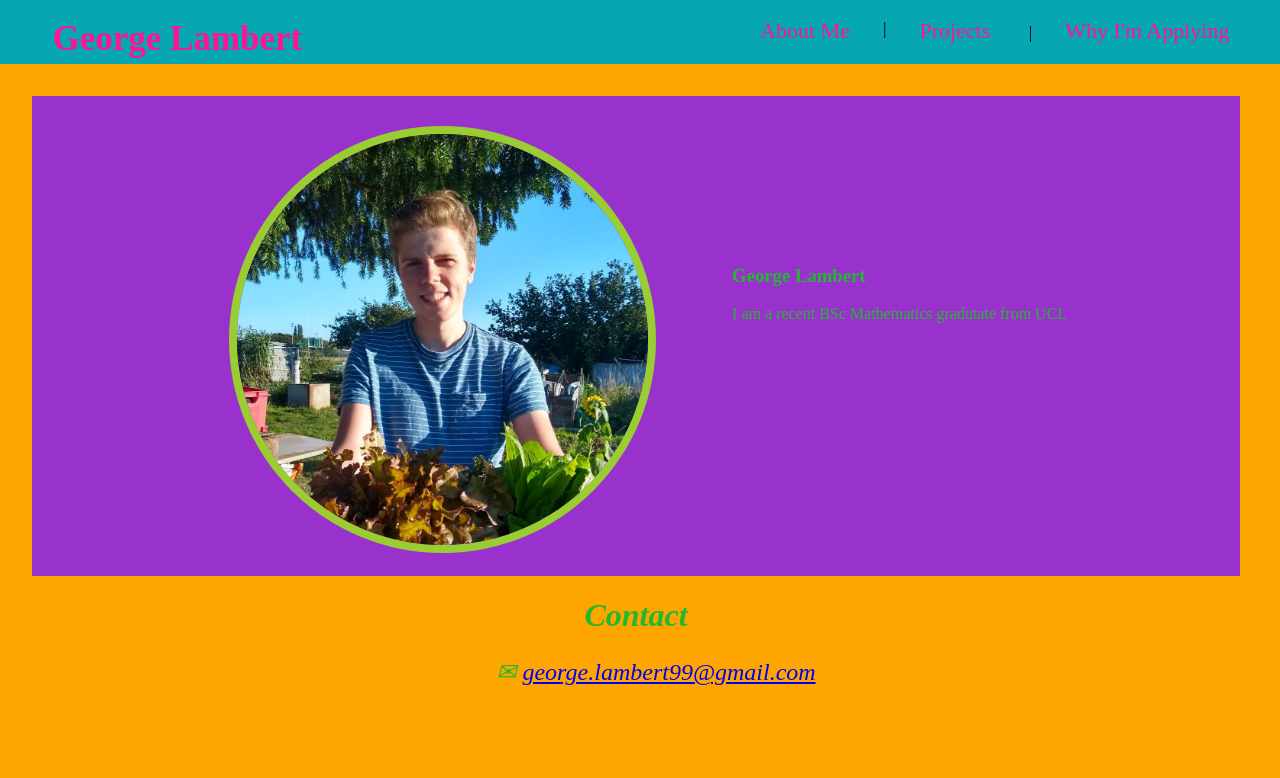
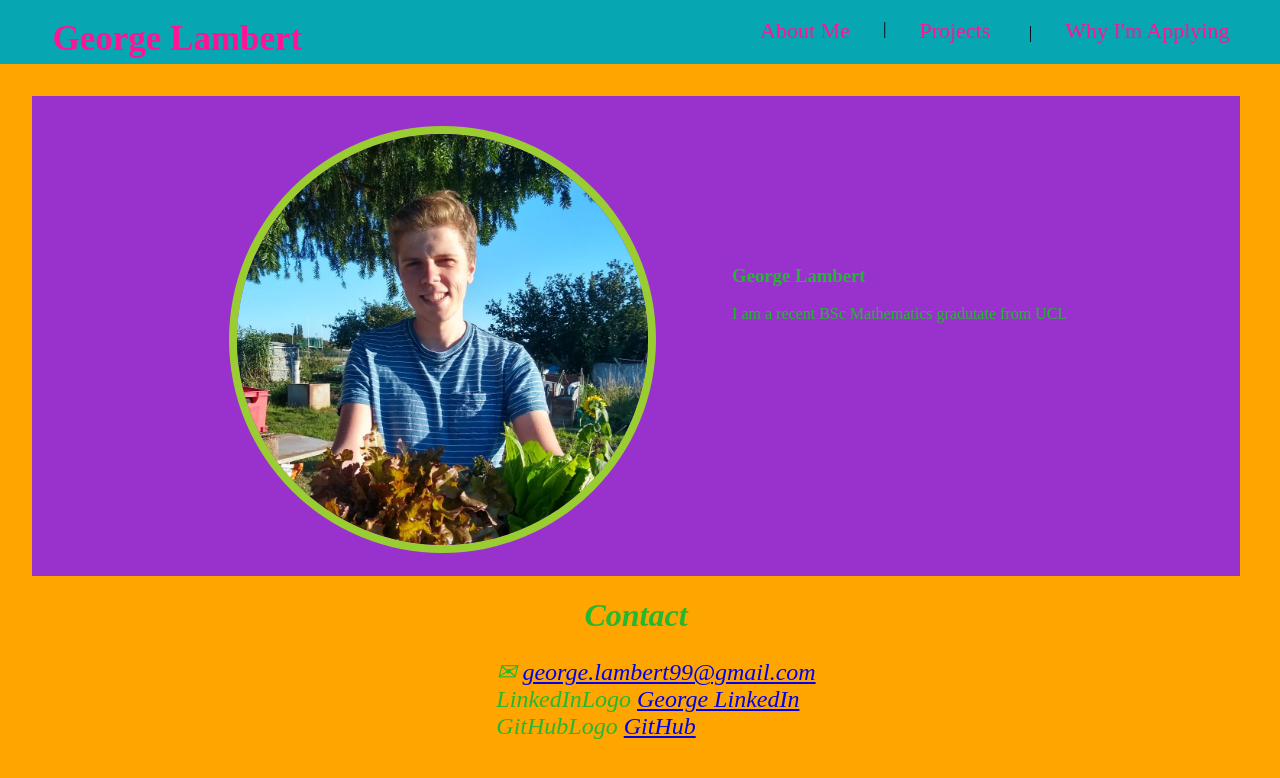
Before and after one commit to Glombort/FAC-Application-website, a plain HTML site: page index.html in a window 1280 px wide. Drawn offline with Linux system fonts and the light colour scheme.

Commit message:
Contact linked, need to find logos

```diff
--- a/index.html
+++ b/index.html
@@ -45,6 +45,12 @@
             <li>
               &#9993; <a href="mailto:george.lambert99@gmail.com">george.lambert99@gmail.com</a>
             </li>
+            <li>
+              LinkedInLogo <a href="https://www.linkedin.com/in/george-lambert-986929187/" target="_blank">George LinkedIn</a>
+            </li>
+            <li>
+              GitHubLogo <a href="https://github.com/Glombort/foundersAndCoders" target="_blank">GitHub</a>
+            </li>
           </ul>
         </div>
       </address>
```
Also changed, not shown: about.html (+6 -0 lines), applying.html (+15 -0 lines), projects.html (+6 -0 lines).
